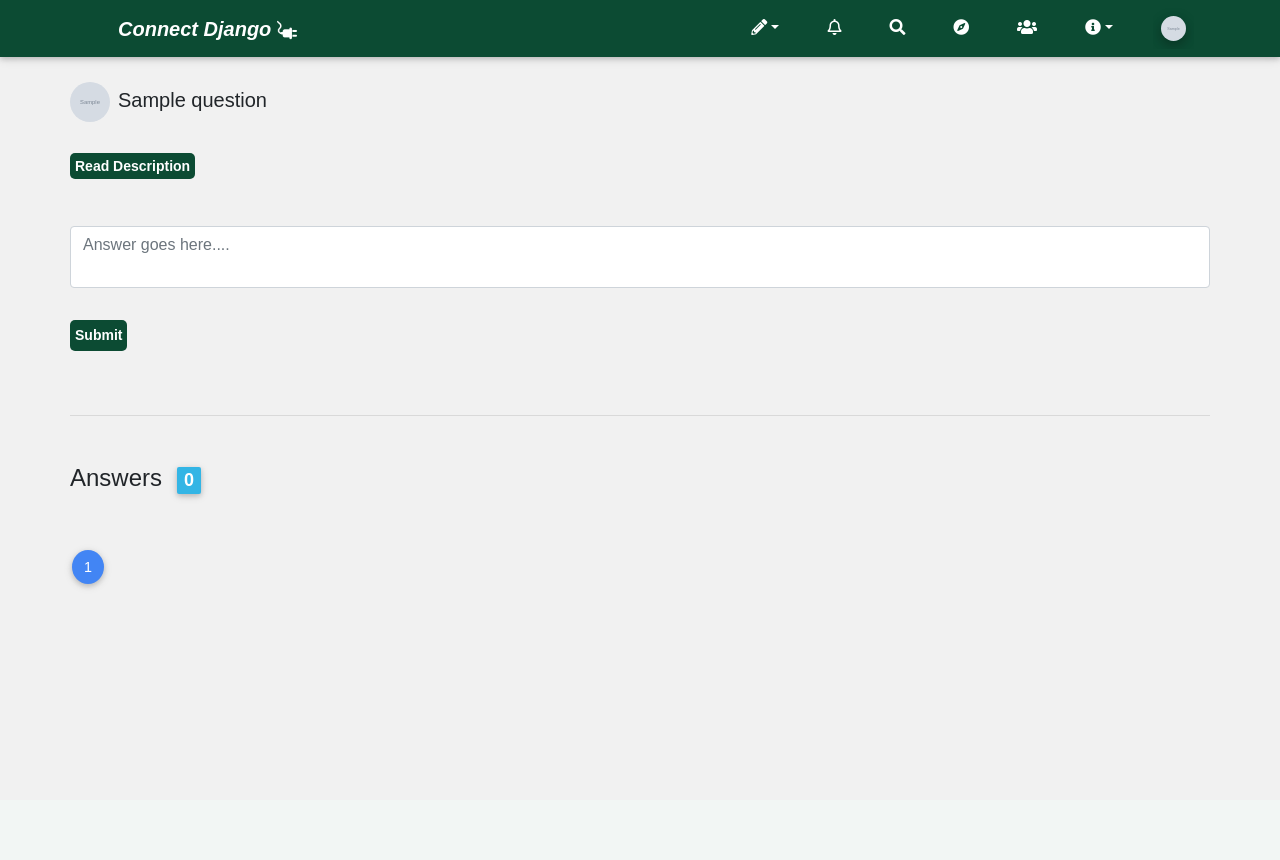
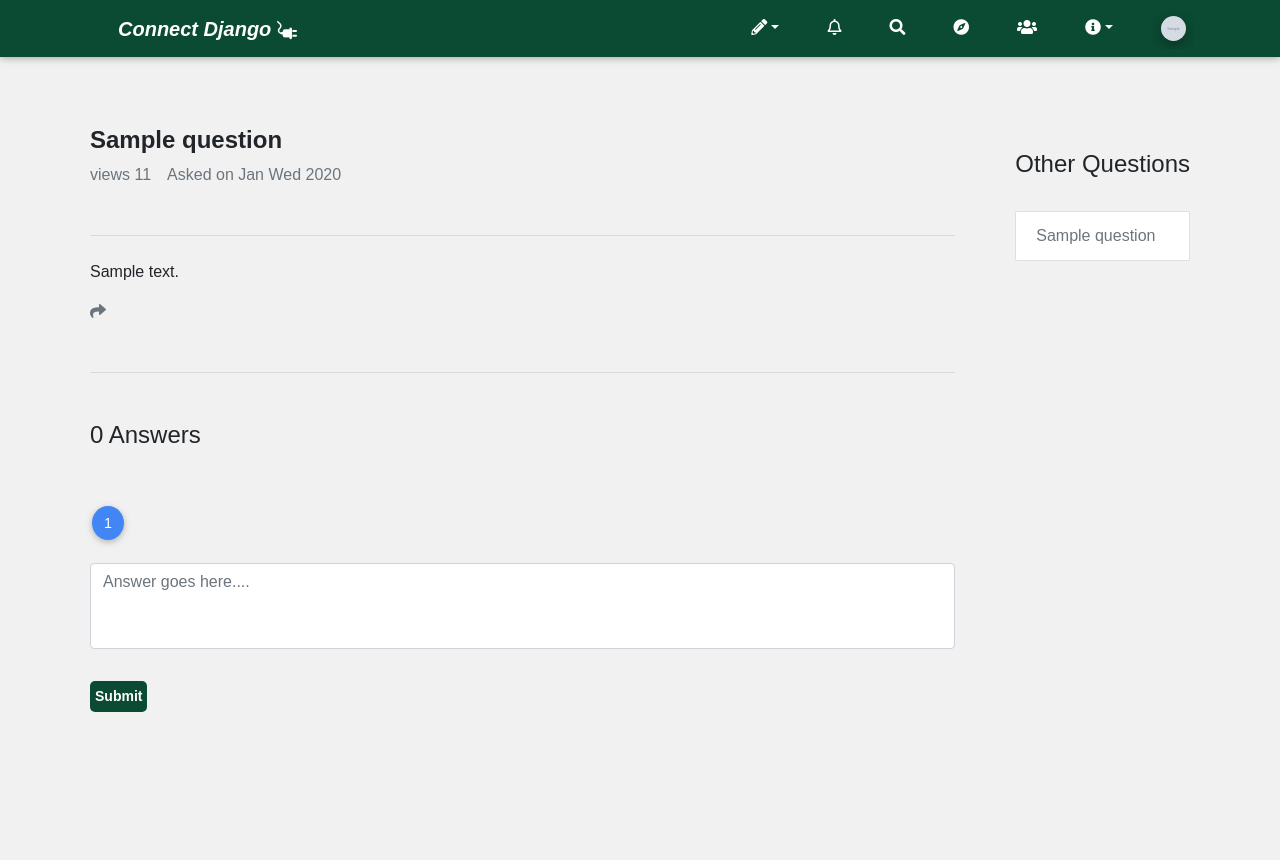
Before and after one commit to gabrielstonedelza/connectdjango, a Django app: page /question/1/ in a window 1280 px wide. Before the commit the page ends 590 px from the top, so only its background shows below. Run offline with Django 3.2, Linux system fonts and the light colour scheme; a user stored in the database is signed in; tables that the repository leaves empty hold one stand-in row (values such as "Sample post"); grey boxes marked "Sample" are stand-in pictures; style sheets or scripts are compiled from the project's sources; some libraries are stand-ins or nearby versions.

Commit message:
editing css files

```diff
--- a/blog/forms.py
+++ b/blog/forms.py
@@ -12,7 +12,7 @@ class QuestionForm(forms.ModelForm):
 
 class AnswerForm(forms.ModelForm):
     answer = forms.CharField(label='', widget=forms.Textarea(
-        attrs={'placeholder': 'Answer goes here....', 'rows': '2', 'cols': '35', 'id': 'answerform',
+        attrs={'placeholder': 'Answer goes here....', 'rows': '3', 'cols': '35', 'id': 'answerform',
                'name': 'answerform'}))
 
     class Meta:
--- a/blog/templates/blog/answer_form.html
+++ b/blog/templates/blog/answer_form.html
@@ -1,39 +1,21 @@
 {% load static %}
 {% load crispy_forms_tags %}
-    <form method="post" class="answer-form" action=".">
-      <fieldset class="form-group">
-        {% csrf_token %}
-        {{ form|crispy }}
-      </fieldset>
-      {% if user.is_authenticated %}
-      <div class="form-group">
-        <button class="butt" type="submit">
-          Submit
-        </button>
-      </div>
-      {% else %}
-      <div class="form-group">
-        <button class="butt" type="submit" disabled>
-          Submit
-        </button>
-      </div>
-      {% endif %}
-    </form>
-  <br />
+
 <hr class="my-4" />
 <br />
   <h4 class="mb-3">
-      Answers <span class="ml-2 badge badge-info">{{ answers_count }}</span>
+  <span class="mr-2">{{ answers_count }} Answers</span>
   </h4>
   <br />
   <div class="answers-section">
     {% for answer in answers %}
     <div class="userpicandname">
       <img src="{{ answer.user.profile.profile_pic.url }}" alt="user-profile-picture"
-          style="width: 50px;height: 50px;border-radius: 25px;" />
+/>
         <div class="ml-2 who-answered">
           <a class="text-muted" href="{% url 'userprofilepost' answer.user.username %}">{{ answer.user }}</a>
           <p>{{ answer.answer | safe }}</p>
+          <br>
           <sup style="float: right;"><small>{{ answer.date_posted }}</small></sup>
         </div>
     </div>
@@ -60,18 +42,19 @@
       <div class="container">
         <small class="d-flex">
           <img src="{{ reply.user.profile.profile_pic.url }}" alt=""
-              style="width: 40px;height: 40px;border-radius: 20px;" />
+            style="width: 30px;height: 30px;border-radius: 15px;" />
             <div class="ml-3">
 
               <a class="text-muted" href="{% url 'userprofilepost' reply.user.username %}">{{ reply.user }}</a>
               <p>{{ reply.answer }}</p>
+              <hr class="my-4">
             </div>
         </small>
       </div>
       {% empty %}
       <p>Sorry,no replies yet.</p>
       {% endfor %}
-        <div class="form-group row">
+      <div class="form-group row ml-4">
         <form method="post" class="reply-form" action=".">
           <fieldset class="form-group">
             {% csrf_token %}
@@ -132,8 +115,26 @@
           {% endif %}
           </ul>
         </nav>
+        <form method="post" class="answer-form" action=".">
+          <fieldset class="form-group">
+            {% csrf_token %}
+            {{ form|crispy }}
+          </fieldset>
+          {% if user.is_authenticated %}
+          <div class="form-group">
+            <button class="butt" type="submit">
+              Submit
+            </button>
           </div>
+          {% else %}
+          <div class="form-group">
+            <button class="butt" type="submit" disabled>
+              Submit
+            </button>
           </div>
+          {% endif %}
+        </form>
+      <br />
 <script>
   CKEDITOR.replace('answerform');
 </script>
--- a/blog/templates/blog/question_detail.html
+++ b/blog/templates/blog/question_detail.html
@@ -5,42 +5,44 @@
 {% block content %}
 {% load crispy_forms_tags %}
 <div class="container mt-4 mb-4">
+  <br>
   <div class="qdetail-section">
-    <section class="qsection-a">
-      <h5><span class="mr-2"><img style="width: 40px;height: 40px;border-radius: 20px;" src="{{ question.question_author.profile.profile_pic.url}}" alt=""></span>{{ question.question }}</h5>
-      <br>
-      <a class="butt text-white" data-toggle="modal" data-target="#q_descriptionModal" >Read Description</a>
-    </section>
-
-      <br>
-      <section class="qsection-b">
+    <div class="qsection-a">
+      <div class="question-header-with-image">
+        <span class="mr-2">
+          <h4>{{ question.question }}</h4>
+          <div class="d-flex">
+            <span class="text-muted">views {{ question.views }}</span>
+            <span class="text-muted ml-3">Asked on {{ question.date_posted|date:"M D Y" }}</span>
+          </div>
+        </span>
+      </div>
+      <hr class="my-4">
+      <p>{{ question.q_description|safe }}</p>
+      <a href="" title="share">
+        <span class="text-muted"><i class="fas fa-share"></i></span>
+      </a>
         <div class="main-answer-section mb-3">
             <br>
             {% include "blog/answer_form.html" %}
         </div>
-      </section>
       <br>
+    </div>
+    <div class="other-questions">
+      <br>
+      <h4 class="">Other Questions</h4>
+      <br>
+      <ul class="list-group">
+        {% for oq in other_questions %}
+          <li class="list-group-item">
+            <a class="text-muted" href="{{ oq.get_absolute_url }}">{{oq.question}}</a>
+          </li>
+        {% endfor %}
+      </ul>
+    </div>
   </div>
 </div>
 <br>
-<!-- Modal -->
-<div class="modal fade" id="q_descriptionModal" tabindex="-1" role="dialog" aria-labelledby="exampleModalLabel"
-  aria-hidden="true">
-  <div class="modal-dialog" role="document">
-    <div class="modal-content">
-      <div class="modal-header">
-        <h5 class="modal-title" id="exampleModalLabel">Question Description</h5>
-        <button type="button" class="close" data-dismiss="modal" aria-label="Close">
-          <span aria-hidden="true">&times;</span>
-        </button>
-      </div>
-      <div class="modal-body">
-        <div class="question_description_container">
-          {{ question.q_description|safe }}
-        </div>
-      </div>
-    </div>
-  </div>
-</div>
+
 {% endblock %}
 <!-- Button trigger modal -->
--- a/blog/templates/blog/question_form.html
+++ b/blog/templates/blog/question_form.html
@@ -5,11 +5,9 @@ Post question
 {% block content %}
 {% load crispy_forms_tags %}
 <div class="container mt-4">
-  <br>
   <h3 class="text-center mb-3">What's your question</h3>
   <br>
-  <div class="row">
-    <div class="col-xs-6 col-sm-6 col-md-6 mr-auto ml-auto">
+  <div class="my-question-form">
       <div class="create-question-form">
         <form method="post" id="theform" enctype="multipart/form-data" class="z-depth-1-half">
           {% csrf_token %}
@@ -21,7 +19,6 @@ Post question
           </div>
         </form>
       </div>
-    </div>
   </div>
   <br>
 </div>
--- a/blog/templates/blog/tutorial_form.html
+++ b/blog/templates/blog/tutorial_form.html
@@ -8,8 +8,7 @@ Post tutorial
   <br>
   <h3 class="text-center mb-3">Teach us something new</h3>
   <br>
-  <div class="row">
-    <div class="col-xs-6 col-sm-6 col-md-6 mr-auto ml-auto">
+  <div class="my-tutorial-form">
       <div class="create-tutorial-form">
         <form method="post" id="theform" enctype="multipart/form-data" class="z-depth-1-half">
           {% csrf_token %}
@@ -21,7 +20,6 @@ Post tutorial
           </div>
         </form>
       </div>
-    </div>
   </div>
   <br>
 </div>
--- a/blog/templates/blog/userpostprofile.html
+++ b/blog/templates/blog/userpostprofile.html
@@ -64,8 +64,8 @@
                     <img src="{% static 'blog/images/linkedin.png' %}" alt="">
                     </a>
                     {% endif %}
-                    {% if deuser.profile.your_linkedin %}
-                    <a target="_blank" href="{{ deuser.profile.your_linkedin }}">
+                    {% if deuser.profile.your_github %}
+                    <a target="_blank" href="{{ deuser.profile.your_github }}">
                         <i class="fab fa-github"></i>
                     </a>
                     {% endif %}
--- a/blog/views.py
+++ b/blog/views.py
@@ -154,6 +154,8 @@ def question_detail(request, id):
     page = request.GET.get('page')
     answers = paginator.get_page(page)
 
+    other_questions = Question.objects.all().order_by('-date_posted')[:10]
+
     if Answers.objects.filter(question=question) and not Answers.objects.filter(answer=None):
         question.answered = True
         question.save()
@@ -184,6 +186,7 @@ def question_detail(request, id):
         'question': question,
         'form': form,
         'answers': answers,
+        "other_questions": other_questions,
         'answers_count': answers_count,
         "notification": my_notify['notification'],
         "unread_notification": my_notify['unread_notification'],
--- a/static/blog/css/groups.css
+++ b/static/blog/css/groups.css
@@ -253,32 +253,6 @@ form #answerform {
   resize: none;
 }
 
-.answers-section .userpicandname {
-  display: -webkit-box;
-  display: -ms-flexbox;
-  display: flex;
-}
-
-.answers-section .userpicandname img {
-  width: 50px;
-  height: 50px;
-  border-radius: 50%;
-}
-
-.answers-section .userpicandname .who-answered {
-  width: 100%;
-  overflow: hidden;
-  padding: 10px;
-  background: rgba(94, 92, 92, 0.37);
-  border-radius: 20px;
-}
-
-.question_description_container {
-  padding: 15px;
-  background: rgba(94, 92, 92, 0.37);
-  border-radius: 20px;
-}
-
 .group-photo-detail {
   padding: 20px;
 }
--- a/static/blog/css/groups.scss
+++ b/static/blog/css/groups.scss
@@ -209,28 +209,7 @@ form{
     resize: none;
   }
 }
-.answers-section{
-  .userpicandname{
-    display: flex;
-    img{
-      width: 50px;
-      height: 50px;
-      border-radius: 50%;
-    }
-    .who-answered{
-      width: 100%;
-      overflow: hidden;
-      padding: 10px;
-      background: rgba(94, 92, 92, 0.37);
-      border-radius: 20px;
-    }
-  }
-}
-.question_description_container{
-  padding: 15px;
-  background: rgba(94, 92, 92, 0.37);
-  border-radius: 20px;
-}
+
 // group photo detail
 .group-photo-detail{
   padding: 20px;
--- a/static/blog/css/questions_tutorials.css
+++ b/static/blog/css/questions_tutorials.css
@@ -173,7 +173,110 @@ p.full-group-description {
 }
 
 .qdetail-section {
-  display: -ms-grid;
-  display: grid;
+  display: -webkit-box;
+  display: -ms-flexbox;
+  display: flex;
+  gap: 20px;
+  -webkit-box-orient: horizontal;
+  -webkit-box-direction: normal;
+      -ms-flex-flow: row  wrap;
+          flex-flow: row  wrap;
+}
+
+.qdetail-section .qsection-a {
+  -webkit-box-flex: 2;
+      -ms-flex: 2;
+          flex: 2;
+  width: 100%;
+  -webkit-box-pack: center;
+      -ms-flex-pack: center;
+          justify-content: center;
+  padding: 20px;
+}
+
+.qdetail-section .qsection-a .question-header-with-image h4 {
+  font-weight: bold;
+}
+
+.qdetail-section .qsection-a p {
+  width: 100%;
+}
+
+.qdetail-section .qsection-a .main-answer-section .answers-section .userpicandname {
+  display: -webkit-box;
+  display: -ms-flexbox;
+  display: flex;
+}
+
+.qdetail-section .qsection-a .main-answer-section .answers-section .userpicandname img {
+  width: 40px;
+  height: 40px;
+  border-radius: 50%;
+}
+
+.qdetail-section .qsection-a .main-answer-section .answers-section .userpicandname .who-answered {
+  padding: 10px;
+  width: 100%;
+  overflow: hidden;
+  background-color: rgba(0, 0, 0, 0.267);
+}
+
+.qdetail-section .qsection-a .main-answer-section .answers-section .userpicandname .who-answered a {
+  font-weight: bold;
+}
+
+.qdetail-section .other-questions {
+  padding: 20px;
+}
+
+.my-tutorial-detail {
+  display: -webkit-box;
+  display: -ms-flexbox;
+  display: flex;
+  gap: 20px;
+  -webkit-box-orient: horizontal;
+  -webkit-box-direction: normal;
+      -ms-flex-flow: row  wrap;
+          flex-flow: row  wrap;
+}
+
+.my-tutorial-detail .tutorial-container {
+  -webkit-box-flex: 2;
+      -ms-flex: 2;
+          flex: 2;
+  width: 100%;
+  padding: 20px;
+}
+
+.my-tutorial-detail .tutorial-container p {
+  background-color: rgba(0, 0, 0, 0.267);
+  padding: 10px;
+}
+
+.my-tutorial-detail .other-tutorials {
+  padding: 20px;
+}
+
+.my-tutorial-form, .my-question-form {
+  display: -webkit-box;
+  display: -ms-flexbox;
+  display: flex;
+  -webkit-box-orient: vertical;
+  -webkit-box-direction: normal;
+      -ms-flex-direction: column;
+          flex-direction: column;
+  -webkit-box-pack: center;
+      -ms-flex-pack: center;
+          justify-content: center;
+  -webkit-box-align: center;
+      -ms-flex-align: center;
+          align-items: center;
+}
+
+.my-tutorial-form .create-tutorial-form, .my-tutorial-form .create-question-form, .my-question-form .create-tutorial-form, .my-question-form .create-question-form {
+  width: 50%;
+  -webkit-box-flex: 2;
+      -ms-flex: 2;
+          flex: 2;
 }
 /*# sourceMappingURL=questions_tutorials.css.map */
--- a/static/blog/css/questions_tutorials.scss
+++ b/static/blog/css/questions_tutorials.scss
@@ -152,5 +152,80 @@
 
 // question detail
 .qdetail-section{
-    display: grid;
+    display: flex;
+    gap: 20px;
+    flex-flow:row  wrap;
+
+    .qsection-a{
+        flex: 2;
+        width: 100%;
+        justify-content: center;
+        padding: 20px;
+        .question-header-with-image{
+            h4{
+                font-weight: bold;
+            }
+        }
+        p{
+            width: 100%;
+        }
+        .main-answer-section{
+            .answers-section{
+                .userpicandname{
+                    display: flex;
+                    img{
+                        width: 40px;
+                        height: 40px;
+                        border-radius: 50%;
+                    }
+                    .who-answered{
+                        padding: 10px;
+                        width: 100%;
+                        overflow: hidden;
+                        background-color: rgba(0, 0, 0, 0.267);
+                        a{
+                            font-weight: bold;
+                        }
+                    }
+                }
+            }
+        }
+    }
+    .other-questions{
+        // flex: 1;
+        padding: 20px;
+    }
 }
+
+
+// tutorial detail
+.my-tutorial-detail{
+    display: flex;
+    gap: 20px;
+    flex-flow:row  wrap;
+
+    .tutorial-container{
+        flex: 2;
+        width: 100%;
+        padding: 20px;
+        p{
+            background-color: rgba(0, 0, 0, 0.267);
+            padding: 10px;
+        }
+    }
+    .other-tutorials{
+        padding: 20px;
+    }
+}
+
+// question and tutorial forms
+.my-tutorial-form, .my-question-form{
+    display: flex;
+    flex-direction: column;
+    justify-content: center;
+    align-items: center;
+    .create-tutorial-form,.create-question-form{
+        width: 50%;
+        flex: 2;
+    }
+}
--- a/users/templates/users/profile.html
+++ b/users/templates/users/profile.html
@@ -63,8 +63,8 @@
           <img src="{% static 'blog/images/linkedin.png' %}" alt="">
         </a>
       {% endif %}
-      {% if user.profile.your_linkedin %}
-      <a target="_blank" href="{{ user.profile.your_linkedin }}">
+      {% if user.profile.your_github %}
+      <a target="_blank" href="{{ user.profile.your_github }}">
           <i class="fab fa-github"></i>
       </a>
       {% endif %}
```
Also changed, not shown: blog/templates/blog/tutorial_detail.html (+17 -12 lines), 2 other files. Lines whose indentation alone changed are shown as unchanged.
